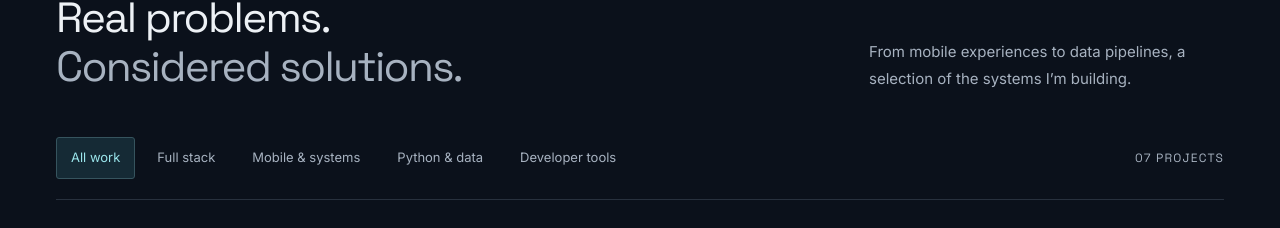
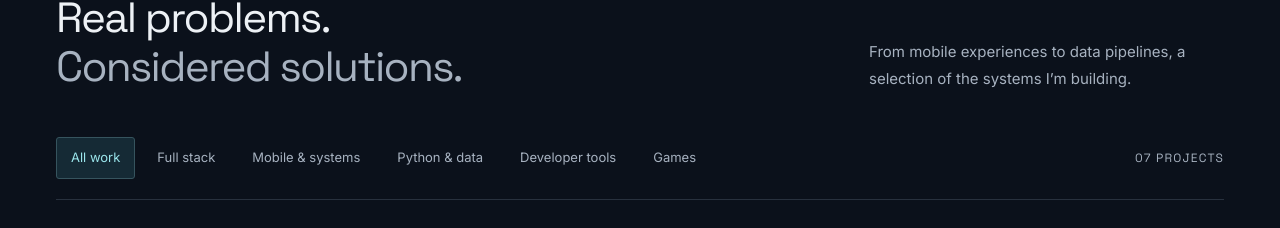
Before and after one commit to Breedlove-Jason/jason-breedlove-portfolio, a React (Vite) app: page / in a window 1280 px wide. Shown: the part 935-1163 px from the top of the page. Built offline with nearby package versions, Linux system fonts and the light colour scheme.

Commit message:
Give arcade projects a dedicated Games filter

```diff
--- a/src/components/Projects.tsx
+++ b/src/components/Projects.tsx
@@ -25,6 +25,7 @@ const filters = [
   'Mobile & systems',
   'Python & data',
   'Developer tools',
+  'Games',
 ];
 const icons: Record<string, LucideIcon> = {
   memorybeam: Smartphone,
--- a/src/data/projects.ts
+++ b/src/data/projects.ts
@@ -4,7 +4,7 @@ export interface Project {
   id: string;
   number: string;
   title: string;
-  category: 'Mobile & systems' | 'Full stack' | 'Python & data' | 'Developer tools';
+  category: 'Mobile & systems' | 'Full stack' | 'Python & data' | 'Developer tools' | 'Games';
   kind: string;
   status: 'In development' | 'Research prototype' | 'Public source';
   featured?: boolean;
@@ -91,7 +91,7 @@ export const projects: Project[] = [
     notebook: 'https://colab.research.google.com/github/Breedlove-Jason/reuters-similarity-lab/blob/master/notebooks/reuters_similarity.ipynb',
   },
   {
-    id: 'pacman', number: '07', title: 'Pacman JS', category: 'Developer tools',
+    id: 'pacman', number: '07', title: 'Pacman JS', category: 'Games',
     kind: 'VANILLA JAVASCRIPT + GAMEPLAY', status: 'Public source',
     headline: 'One more run.',
     description: 'A browser arcade game with a responsive maze, buffered keyboard turns, touch controls, power pellets, and a local personal best.',
```
